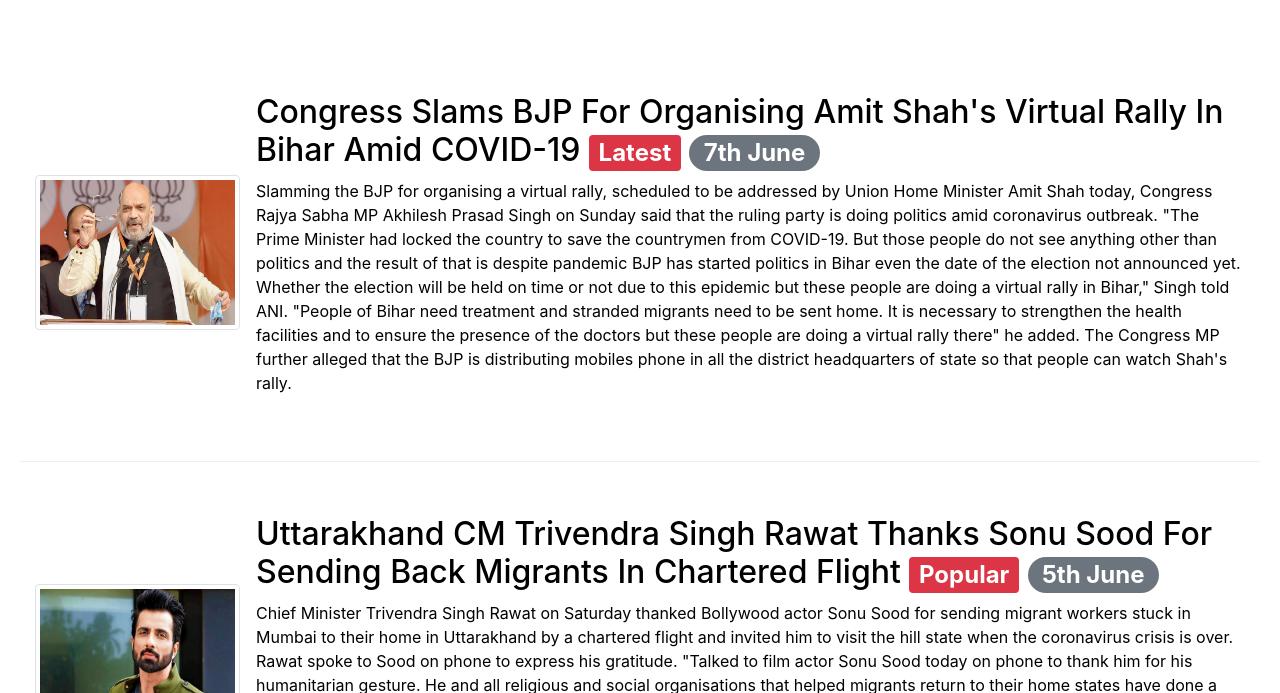
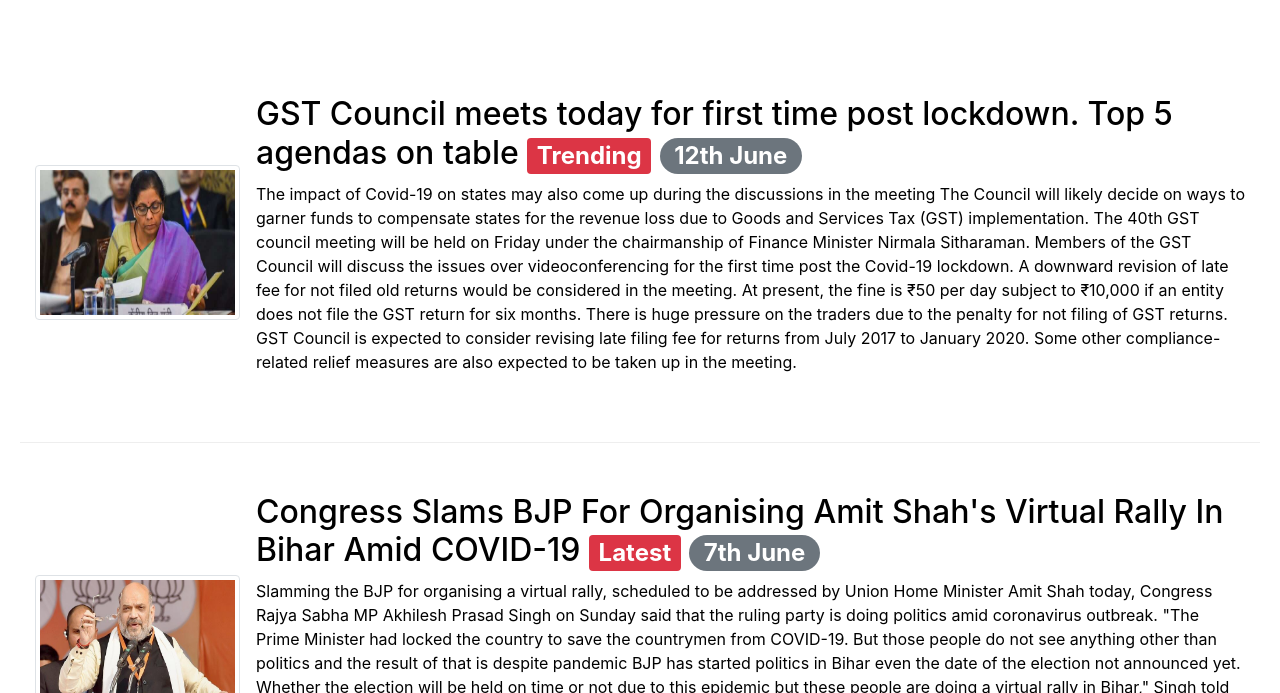
Before and after one commit to SanyaKasaudhan/NEWSBLOG, a website: page news.html in a window 1280 px wide. Shown: the part 107-800 px from the top of the page. Drawn offline with nearby package versions, Linux system fonts and the light colour scheme.

Commit message:
news added

```diff
--- a/news.html
+++ b/news.html
@@ -38,6 +38,34 @@
 
 <!-- National-->
 <div id="Home" class="tabcontent">
+
+
+    <div class="row row-content align-items-center">
+        <div class="col col-sm order-sm-first col-md">
+            <div class="media">
+                <img class="d-flex mr-3 img-thumbnail align-self-center"
+                        src="img/gst.jpg" alt="gst" style="width: 205px; height: 155px;">
+                <div class="media-body">
+                    <h2 class="mt-0">GST Council meets today for first time post lockdown. Top 5 agendas on table
+                        <span class="badge badge-danger">Trending</span>
+                        <span class="badge badge-pill badge-secondary">12th June</span>
+                    </h2>
+                    <p class="d-none d-sm-block">The impact of Covid-19 on states may also come up during the discussions in the meeting
+			The Council will likely decide on ways to garner funds to compensate states for the revenue loss due to Goods and Services Tax (GST) implementation.
+			The 40th GST council meeting will be held on Friday under the chairmanship of Finance Minister Nirmala Sitharaman. Members of the GST Council will
+			discuss the issues over videoconferencing for the first time post the Covid-19 lockdown.
+			A downward revision of late fee for not filed old returns would be considered in the meeting.
+			At present, the fine is ₹50 per day subject to ₹10,000 if an entity does not file the GST return for six months. There is huge pressure on the traders
+			due to the penalty for not filing of GST returns.
+			GST Council is expected to consider revising late filing fee for returns from July 2017 to January 2020. Some other compliance-related relief measures
+			are also expected to be taken up in the meeting.
+			</p>
+                </div>
+            </div>
+        </div>
+    </div>
+
+
 
 
     <div class="row row-content align-items-center">
```
